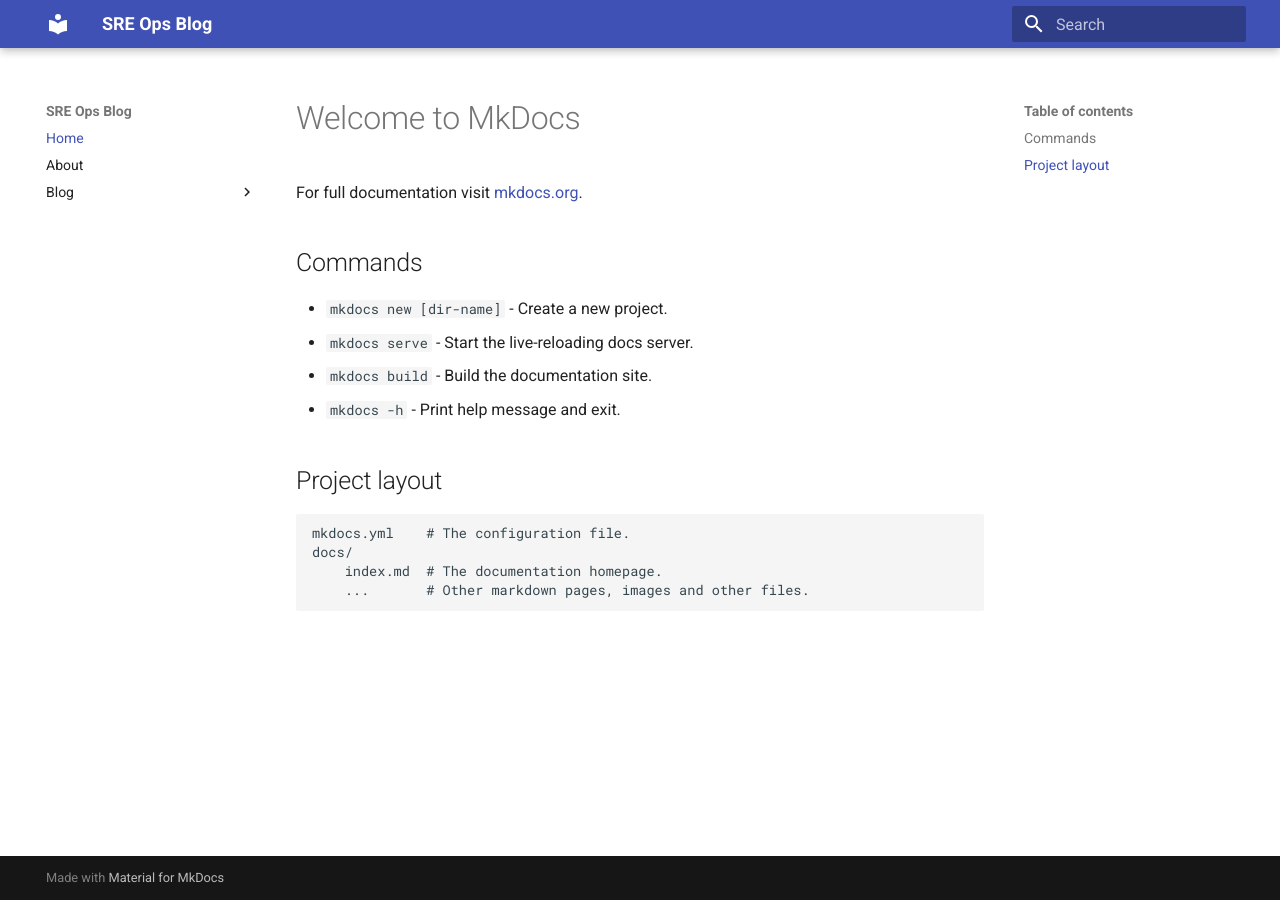
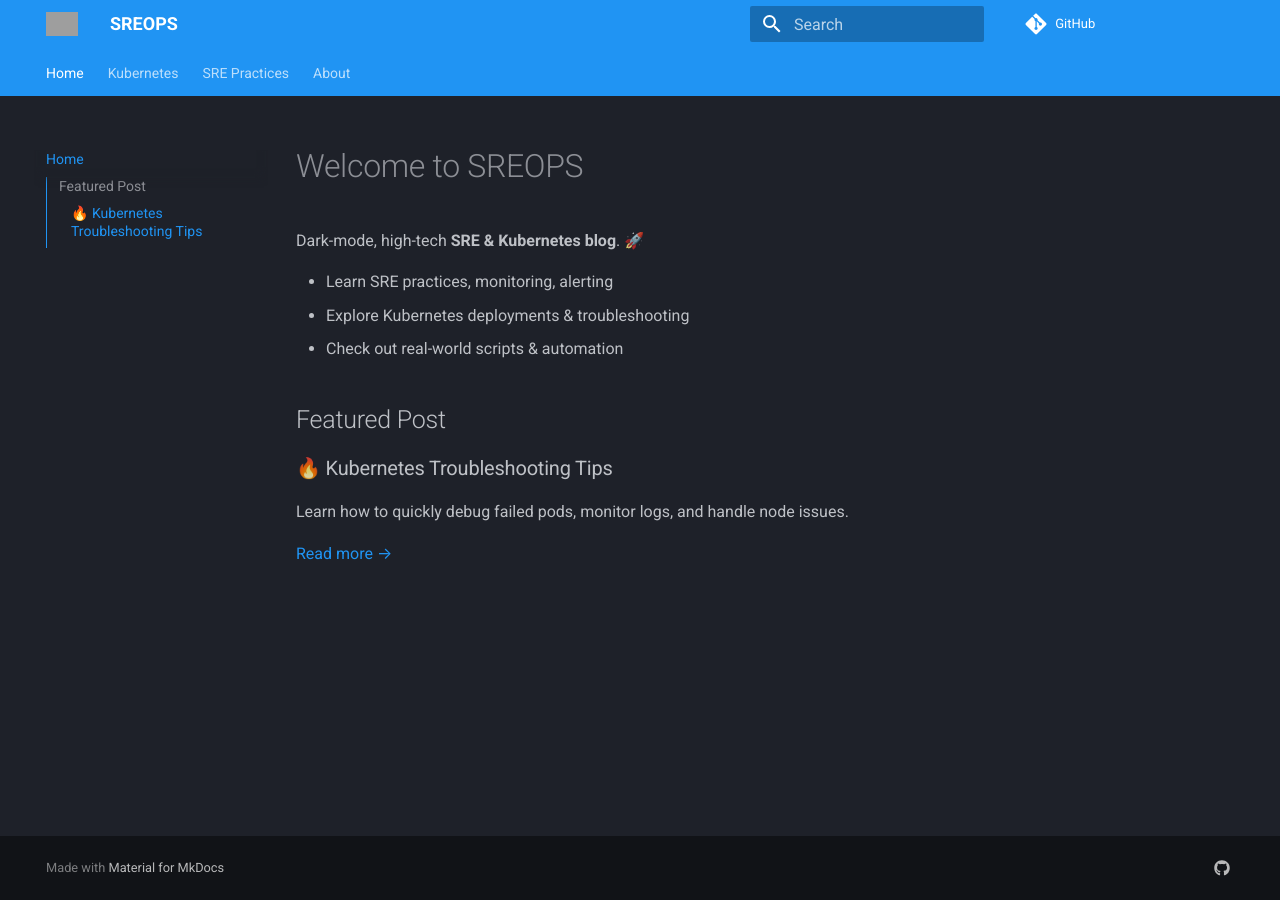
Before and after one commit to sinhatarak/sreops, an MkDocs documentation site: the page built from docs/index.md, in a window 1280 px wide. Built offline with MkDocs 1.6.1 and Material for MkDocs 9.7.7, drawn with Linux system fonts in a browser that asks for light colours; comment, search, counter and statistics services are not loaded; grey boxes are pictures that could not be loaded.

Commit message:
Update blog post

```diff
--- a/docs/index.md
+++ b/docs/index.md
@@ -1,17 +1,15 @@
-# Welcome to MkDocs
+# Welcome to SREOPS
 
-For full documentation visit [mkdocs.org](https://www.mkdocs.org).
+Dark-mode, high-tech **SRE & Kubernetes blog**. 🚀
 
-## Commands
+- Learn SRE practices, monitoring, alerting
+- Explore Kubernetes deployments & troubleshooting
+- Check out real-world scripts & automation
 
-* `mkdocs new [dir-name]` - Create a new project.
-* `mkdocs serve` - Start the live-reloading docs server.
-* `mkdocs build` - Build the documentation site.
-* `mkdocs -h` - Print help message and exit.
+## Featured Post
 
-## Project layout
+### 🔥 Kubernetes Troubleshooting Tips
 
-    mkdocs.yml    # The configuration file.
-    docs/
-        index.md  # The documentation homepage.
-        ...       # Other markdown pages, images and other files.
+Learn how to quickly debug failed pods, monitor logs, and handle node issues.
+
+[Read more →](k8s/troubleshooting.md)
--- a/mkdocs.yml
+++ b/mkdocs.yml
@@ -1,14 +1,56 @@
-site_name: SRE Ops Blog
+site_name: SREOPS
+site_description: SRE & Kubernetes Tech Blog
 site_url: https://sreops.co
+repo_url: https://github.com/sinhatarak/sreops
+repo_name: GitHub
+
 theme:
   name: material
+  palette:
+    primary: 'blue'
+    accent: 'deep-purple'
+    scheme: 'slate'  # Dark theme
+  font:
+    text: Roboto
+    code: Roboto Mono
+  features:
+    - navigation.tabs
+    - content.code.annotate
+    - header.autohide
+    - toc.integrate
+  logo: images/logo.png
+  favicon: images/favicon.ico
+  highlightjs: true
 
 nav:
   - Home: index.md
+  - Kubernetes:
+      - Overview: k8s/overview.md
+      - Deployments: k8s/deployments.md
+      - Troubleshooting: k8s/troubleshooting.md
+  - SRE Practices:
+      - Monitoring: sre/monitoring.md
+      - Alerting: sre/alerting.md
+      - Disaster Recovery: sre/disaster-recovery.md
   - About: about.md
-  - Blog:
-      - Post1: blog/post1.md
-      - Post2: blog/post2.md
+
+markdown_extensions:
+  - admonition
+  - codehilite:
+      guess_lang: false
+  - toc:
+      permalink: true
+  - pymdownx.superfences
+  - pymdownx.tabbed
+  - pymdownx.highlight
+  - pymdownx.betterem:
+      smart_enable: all
 
 plugins:
   - search
+  - minify:
+      minify_html: true
+extra:
+  social:
+    - icon: fontawesome/brands/github
+      link: https://github.com/sinhatarak/sreops
--- /dev/null
+++ b/requirements.txt
@@ -0,0 +1,3 @@
+mkdocs>=1.6.1
+mkdocs-material>=9.0.0
+mkdocs-minify-plugin>=0.3.0
```
Also changed, not shown: README.md (+7 -2 lines), about.md (added, +11 -0 lines), docs/about.md (added, +3 -0 lines), docs/featured.md (added, +13 -0 lines), docs/k8s/deployments.md (added, +20 -0 lines), docs/k8s/overview.md (added, +10 -0 lines), docs/k8s/troubleshooting.md (added, +3 -0 lines), docs/sre/alerting.md (added, +3 -0 lines), docs/sre/disaster-recovery.md (added, +3 -0 lines), docs/sre/monitoring.md (added, +3 -0 lines), 1 other file.
